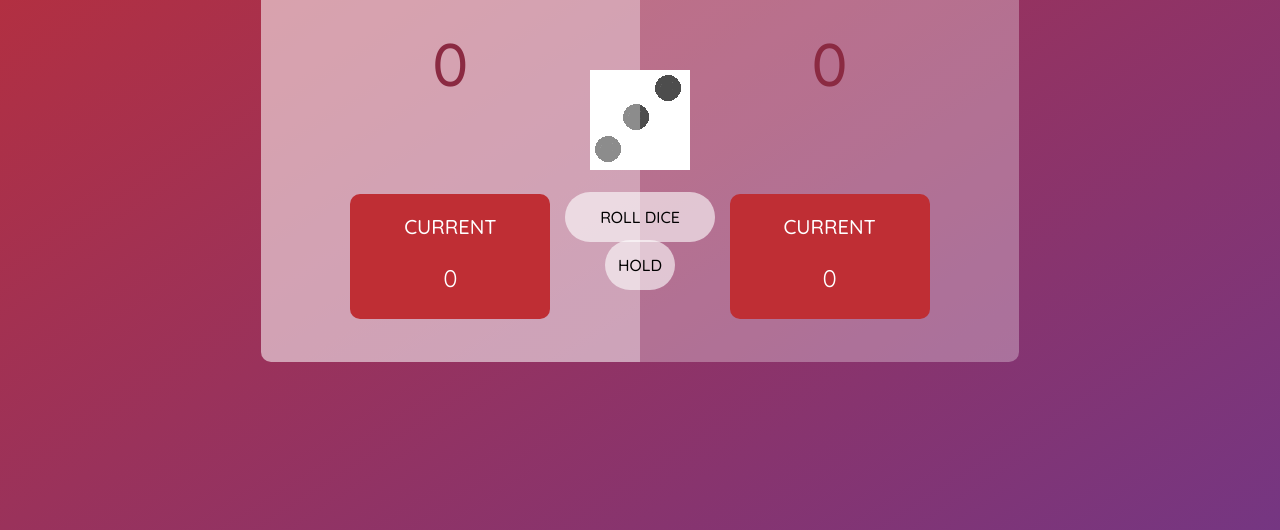
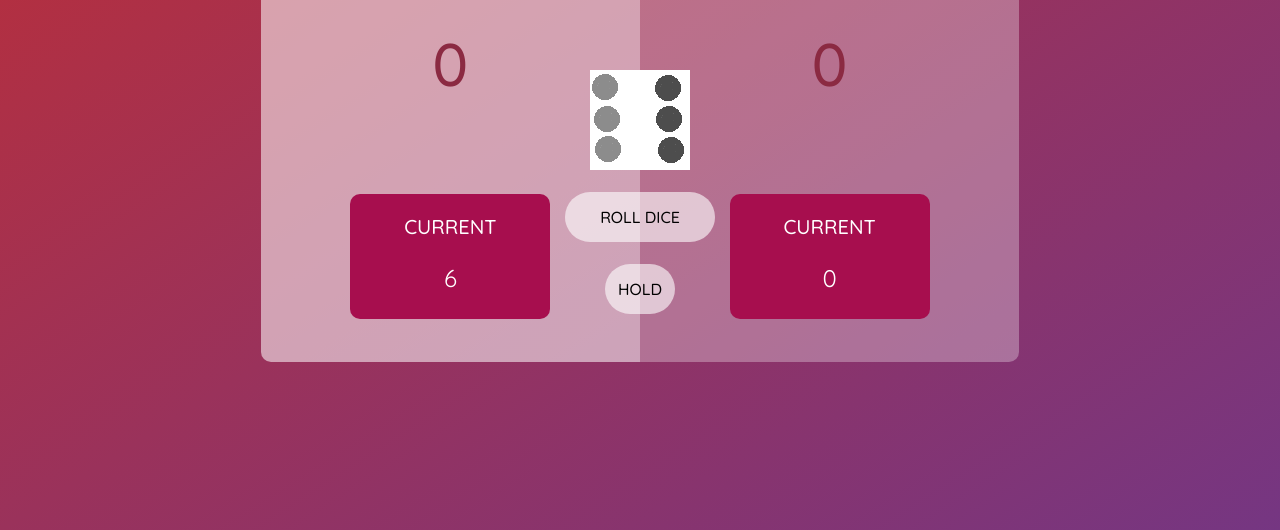
Before and after one commit to tahaatb/Die-Game, a plain HTML site: page index.html in a window 1280 px wide. Both pictures are taken after a click on the button "ROLL DICE". Shown: the part 286-816 px from the top of the page. Drawn offline with Linux system fonts and the light colour scheme.

Commit message:
Made die change according to the random number

```diff
--- a/index.html
+++ b/index.html
@@ -8,7 +8,6 @@
     <link rel="stylesheet" href="style.css" />
   </head>
   <body>
-    <script src="script.js"></script>
     <div class="main">
       <button class="new">NEW GAME</button>
       <button class="roll">ROLL DICE</button>
@@ -19,7 +18,7 @@
         <p class="number">0</p>
         <div class="current">
           <p class="curr-title">CURRENT</p>
-          <p class="current-number">0</p>
+          <p class="current-number-1 current-number">0</p>
         </div>
         <div class="box"></div>
       </div>
@@ -28,10 +27,11 @@
         <p class="number">0</p>
         <div class="current">
           <p class="curr-title">CURRENT</p>
-          <p class="current-number">0</p>
+          <p class="current-number-2 current-number">0</p>
         </div>
         <div class="box"></div>
       </div>
     </div>
   </body>
+  <script src="script.js"></script>
 </html>
--- a/script.js
+++ b/script.js
@@ -1,4 +1,17 @@
-'use strict';
+"use strict";
 
-const roll = document.querySelector('.roll');
-const hold = document.querySelector('.hold');
+const roll = document.querySelector(".roll");
+const hold = document.querySelector(".hold");
+const img = document.querySelector(".die");
+const currNum1 = document.querySelector(".current-number-1");
+const currNum2 = document.querySelector(".current-number-2");
+
+roll.addEventListener("click", function () {
+  const rand = Math.floor(Math.random() * 6) + 1;
+  switch (rand) {
+    case rand:
+      img.innerHTML = `<img src="images/${rand}-die.png" alt="" /></div>`;
+      currNum1.textContent = `${rand}`;
+      break;
+  }
+});
--- a/style.css
+++ b/style.css
@@ -89,14 +89,14 @@ button {
   bottom: 25%;
 }
 .hold {
-  bottom: 15%;
+  bottom: 10%;
   width: 70px;
 }
 
 .current {
   height: 125px;
   width: 200px;
-  background-color: #bf2e34;
+  background-color: #a70e4e;
   position: absolute;
   border-radius: 10px;
   top: 65%;
```
